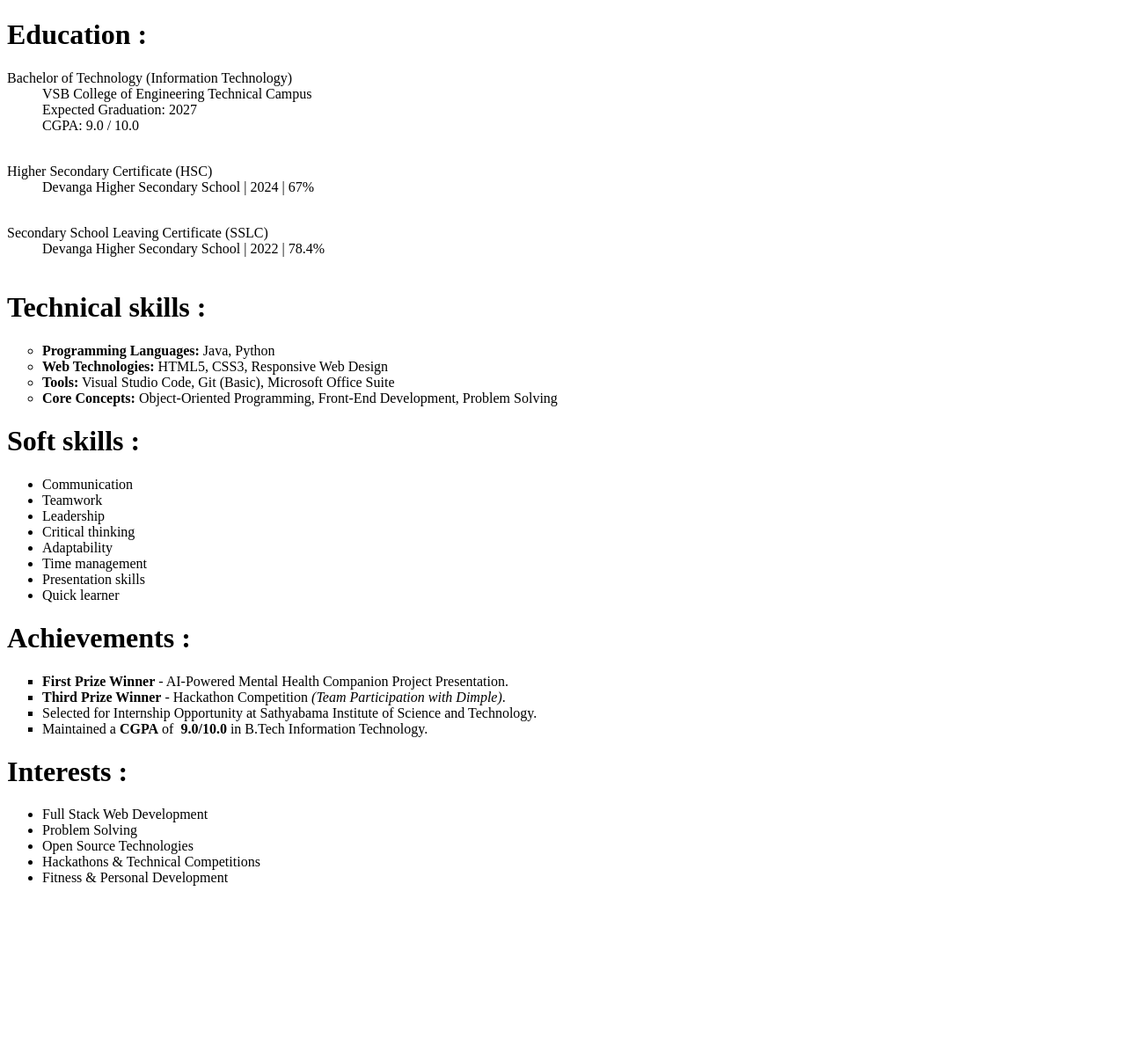
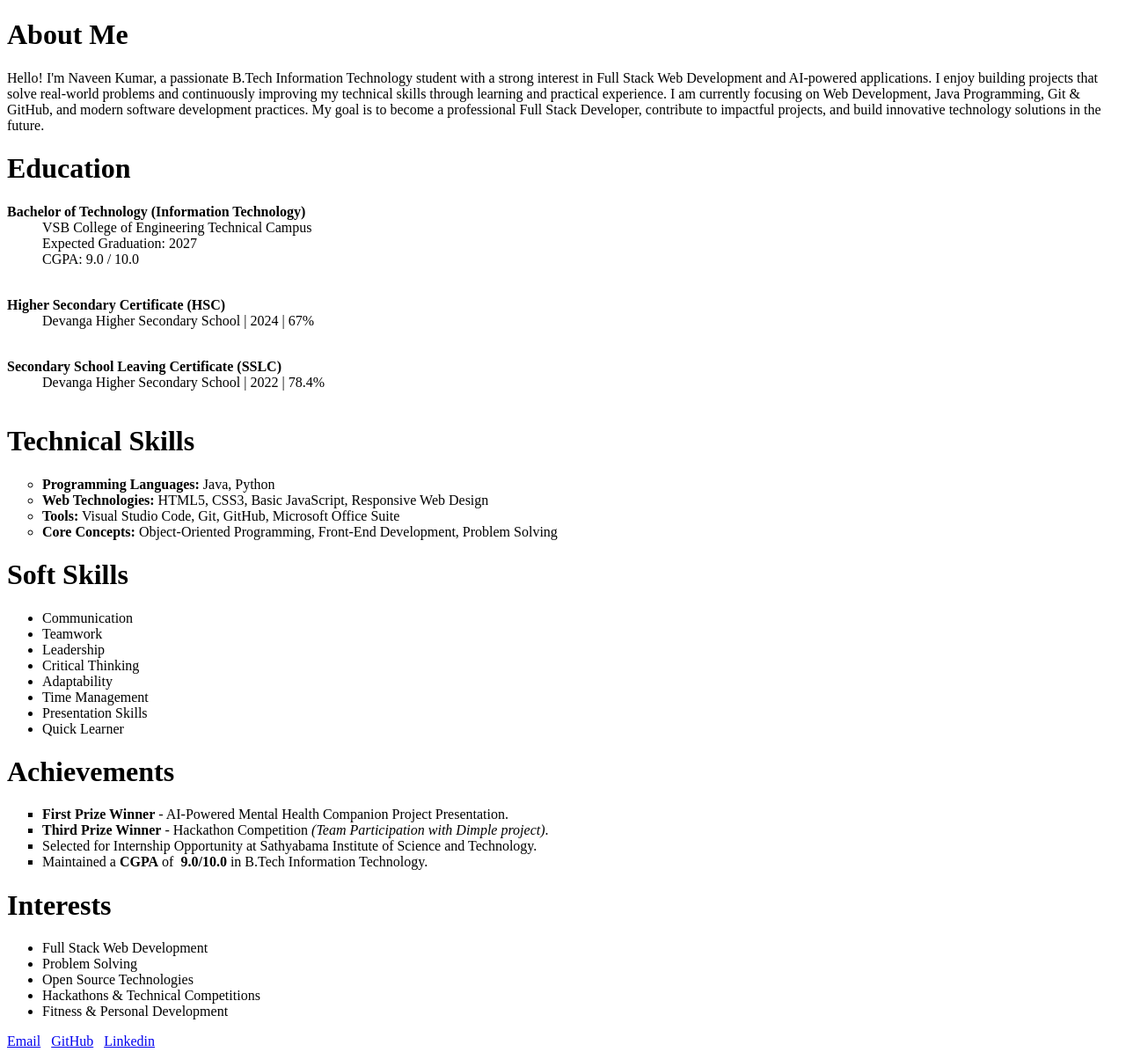
Before and after one commit to R-NaveenK/Portfolio, a plain HTML site: page data/about_me.html in a window 1280 px wide. Shown: the whole page at 88% size. Before the commit the page ends 1023 px from the top, so only its background shows below. Drawn offline with Linux system fonts and the light colour scheme.

Commit message:
Added links in about me

```diff
--- a/data/about_me.html
+++ b/data/about_me.html
@@ -4,10 +4,24 @@
         <title>About Me</title>
     </head>
     <body>
-        <h1>Education :</h1>
+        <h1>About Me</h1>
+
         <p>
+            Hello! I'm Naveen Kumar, a passionate B.Tech Information Technology student
+            with a strong interest in Full Stack Web Development and AI-powered
+            applications. I enjoy building projects that solve real-world problems and
+            continuously improving my technical skills through learning and practical
+            experience.
+
+            I am currently focusing on Web Development, Java Programming, Git & GitHub,
+            and modern software development practices. My goal is to become a professional
+            Full Stack Developer, contribute to impactful projects, and build innovative
+            technology solutions in the future.
+        </p>
+        <h1>Education</h1>
+
         <dl>
-                <dt>Bachelor of Technology (Information Technology)<br></dt>
+            <dt><b>Bachelor of Technology (Information Technology)</b></dt>
             <dd>
                 VSB College of Engineering Technical Campus <br>
                 Expected Graduation: 2027 <br>
@@ -15,51 +29,51 @@
             </dd>
         </dl>
         <dl>
-                <dt>Higher Secondary Certificate (HSC) <br></dt>
+            <dt><b>Higher Secondary Certificate (HSC)</b> <br></dt>
             <dd>Devanga Higher Secondary School | 2024 | 67% <br><br></dd>
         </dl>
         <dl>
-                <dt>Secondary School Leaving Certificate (SSLC) <br></dt>
+            <dt><b>Secondary School Leaving Certificate (SSLC)</b> <br></dt>
             <dd>Devanga Higher Secondary School | 2022 | 78.4% <br> <br></dd>
         </dl>
-        </p>
 
-        <h1>Technical skills :</h1>
-        <p>
+
+        <h1>Technical Skills</h1>
+
         <ul type = "circle">
             <li><b>Programming Languages:</b> Java, Python <br></li>
-                <li><b>Web Technologies:</b> HTML5, CSS3, Responsive Web Design <br></li>
-                <li><b>Tools:</b> Visual Studio Code, Git (Basic), Microsoft Office Suite <br></li>
+            <li><b>Web Technologies:</b> HTML5, CSS3, Basic JavaScript, Responsive Web Design</li>
+            <li><b>Tools:</b> Visual Studio Code, Git, GitHub, Microsoft Office Suite</li>
             <li><b>Core Concepts:</b> Object-Oriented Programming, Front-End Development, Problem Solving <br></li>
         </ul>
-        </p>
 
-        <h1>Soft skills :</h1>
-        <p>
+
+        <h1>Soft Skills</h1>
+
         <ul>
             <li>Communication</li>
             <li>Teamwork</li>
             <li>Leadership</li>
-                <li>Critical thinking</li>
+            <li>Critical Thinking</li>
             <li>Adaptability</li>
-                <li>Time management </li>
-                <li>Presentation skills </li>
-                <li>Quick learner</li>
+            <li>Time Management </li>
+            <li>Presentation Skills </li>
+            <li>Quick Learner</li>
         </ul>
-        </p>
 
-        <h1>Achievements :</h1>
-        <p>
+
+        <h1>Achievements</h1>
+
         <ul type = "square">
             <li><b>First Prize Winner</b> - AI-Powered Mental Health Companion Project Presentation. <br></li>
-                <li><b>Third Prize Winner</b> - Hackathon Competition <i>(Team Participation with Dimple)</i>. <br></li>
+            <li><b>Third Prize Winner</b> - Hackathon Competition <i>(Team Participation with Dimple project)</i>. <br></li>
             <li>Selected for Internship Opportunity at Sathyabama Institute of Science and Technology. <br></li>
-                <li>Maintained a <b>CGPA</b> of &nbsp;<b>9.0/10.0</b> in B.Tech Information Technology. <br>
+            <li>Maintained a <b>CGPA</b> of &nbsp;<b>9.0/10.0</b> in B.Tech Information Technology. <br></li>
         </ul>
-        </p>
 
-        <h1>Interests :</h1>
-        <p>
+
+        <h1>Interests</h1>
+
         <ul>
             <li>Full Stack Web Development</li>
             <li>Problem Solving</li>
@@ -67,7 +81,9 @@
             <li>Hackathons & Technical Competitions</li>
             <li>Fitness & Personal Development</li>
         </ul>
-        </p>
+
+        <p> <a href="mailto:16112006naveen@gmail.com" target="_blank">Email</a> &nbsp; <a href="https://github.com/R-NaveenK" target="_blank">GitHub</a> &nbsp; <a href="https://www.linkedin.com/in/naveenkumarr16" target="_blank">Linkedin</a> </p>
+
 
 
     </body>
```
Lines whose indentation alone changed are shown as unchanged.
